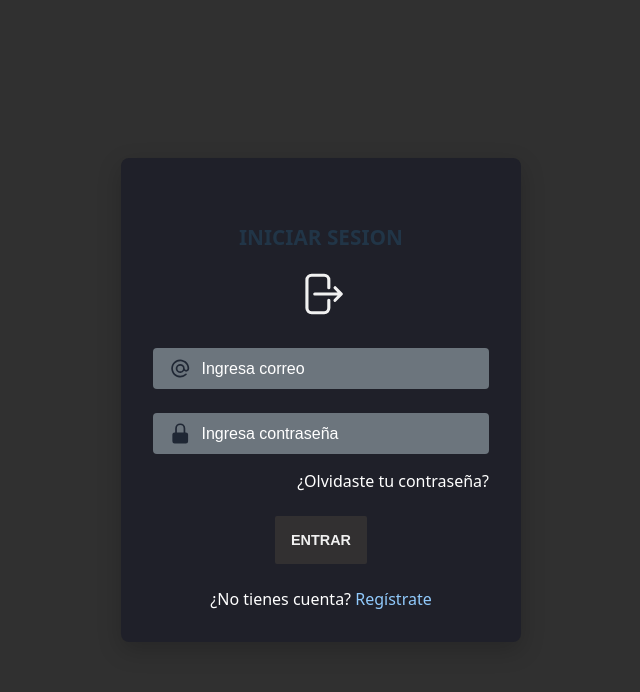
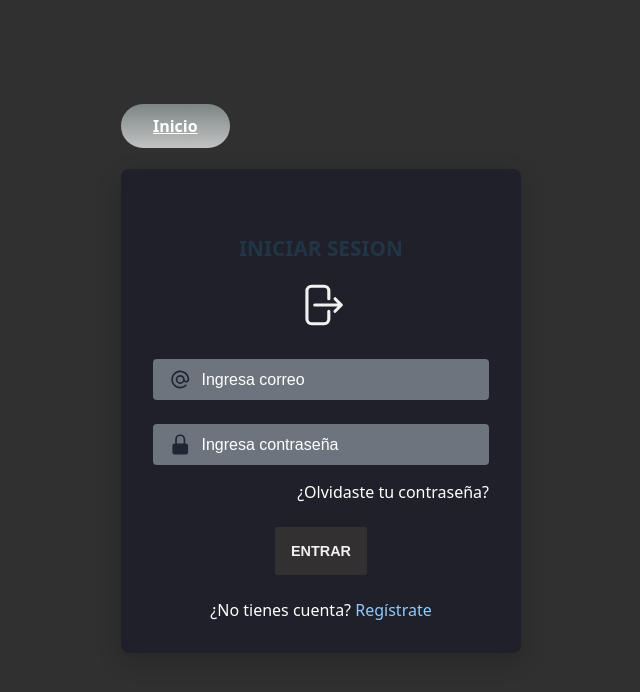
Before and after one commit to danisan15/project_blacklist, a React (Vite) app in the folder frontend/: page /login in a window 1280 px wide. Shown: the top 692 px of the page, without its empty margins (319-959 px from the left). Built offline with nearby package versions, Linux system fonts and the light colour scheme; no server answers.

Commit message:
feat: added back buttons to login, signup and forgotPassword components

```diff
--- a/frontend/src/components/ForgotPassword.jsx
+++ b/frontend/src/components/ForgotPassword.jsx
@@ -1,9 +1,10 @@
 import styles from "./Forms.module.css";
-import { Form, useForm } from "react-hook-form";
+import { useForm } from "react-hook-form";
 import IconsForm from "./IconsForm";
 import { useNavigate } from "react-router-dom";
 import { createClient } from "@supabase/supabase-js";
-import { useState, useEffect, useRef } from "react";
+import { useState, useEffect } from "react";
+import { Link } from "react-router-dom";
 
 const ForgotPassword = () => {
   const [successMsg, setSuccessMsg] = useState(false);
@@ -51,6 +52,10 @@ const ForgotPassword = () => {
   };
 
   return (
+    <>
+      <Link className={styles.btn} to="/login">
+        Volver
+      </Link>
       <div className={styles.contentForm}>
         <form onSubmit={onSubmit}>
           <p className={styles.title}>recuperar contraseña</p>
@@ -66,9 +71,6 @@ const ForgotPassword = () => {
           </article>
           {errors.email && <span>{errors.email.message}</span>}
           {successMsg && <span>{successMsg}</span>}
-        <a className={styles.forgot} onClick={() => navigate("/login")}>
-          Volver
-        </a>
           {counter === 0 ? (
             <button>Enviar</button>
           ) : (
@@ -76,6 +78,7 @@ const ForgotPassword = () => {
           )}
         </form>
       </div>
+    </>
   );
 };
 
--- a/frontend/src/components/Forms.module.css
+++ b/frontend/src/components/Forms.module.css
@@ -92,6 +92,18 @@ svg {
   color: #fff;
 }
 
+.btn {
+  background: linear-gradient(to bottom, var(--clr-lightest), #c2c2c2);
+  padding: 0.7rem 2rem;
+  border-radius: 5rem;
+  font-weight: bold;
+  color: white;
+  align-self: start;
+  transition: box-shadow 0.2s linear;
+  margin-right: -2rem;
+}
+
+
 .forgot:hover {
   text-decoration: underline #8d99ae;
   cursor: pointer;
--- a/frontend/src/components/LoginForm.jsx
+++ b/frontend/src/components/LoginForm.jsx
@@ -4,7 +4,8 @@ import FormSwitchLink from "./FormSwitchLink";
 import styles from "./Forms.module.css";
 import { createClient } from "@supabase/supabase-js";
 import { useNavigate } from "react-router-dom";
-import { useState, useRef } from "react";
+import { useState } from "react";
+import { Link } from "react-router-dom";
 
 export default function LoginForm() {
   const [errorMsg, setErrorMsg] = useState(false);
@@ -64,6 +65,10 @@ export default function LoginForm() {
   };
 
   return (
+    <>
+      <Link className={styles.btn} to="/">
+        Inicio
+      </Link>
       <div className={styles.contentForm}>
         <form onSubmit={onSubmit}>
           <p className={styles.title}>iniciar sesion</p>
@@ -106,5 +111,6 @@ export default function LoginForm() {
           />
         </form>
       </div>
+    </>
   );
 }
--- a/frontend/src/components/SignUpForm.jsx
+++ b/frontend/src/components/SignUpForm.jsx
@@ -1,6 +1,8 @@
 import { useForm } from "react-hook-form";
 import IconsForm from "./IconsForm";
 import FormSwitchLink from "./FormSwitchLink";
+import { Link } from "react-router-dom";
+
 import styles from "./Forms.module.css";
 
 export default function Form() {
@@ -79,6 +81,10 @@ export default function Form() {
   };
 
   return (
+    <>
+      <Link className={styles.btn} to="/">
+        Inicio
+      </Link>
       <div className={styles.contentForm}>
         <form onSubmit={onSubmit}>
           <p className={styles.title}>crear cuenta</p>
@@ -138,5 +144,6 @@ export default function Form() {
           />
         </form>
       </div>
+    </>
   );
 }
```
Also changed, not shown: 1 other file (tests, documents, lock files or other folders). Lines whose indentation alone changed are shown as unchanged.
